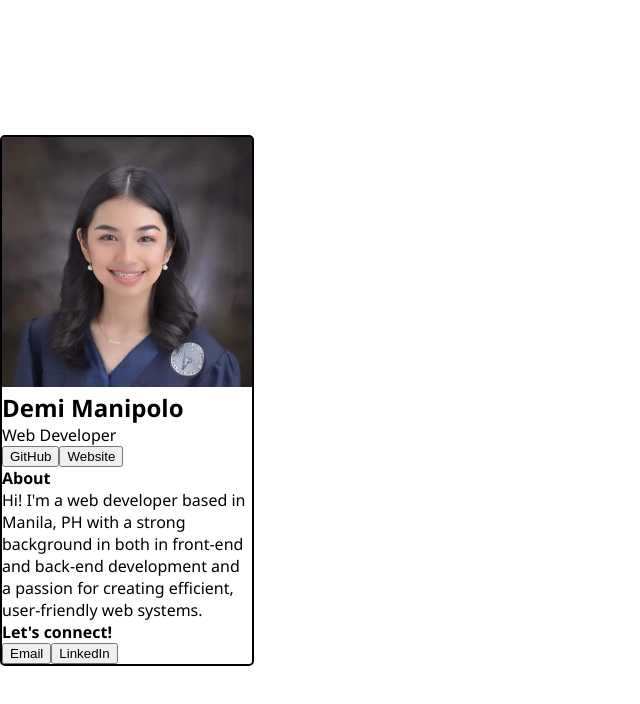
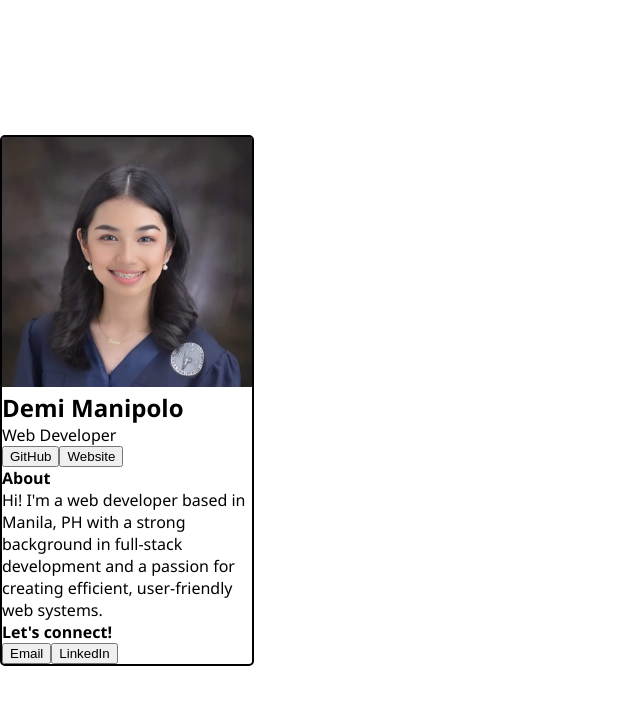
Before and after one commit to mmadiee/scrimba-digital-business-card, a React (Vite) app: page / in a window 1280 px wide. Shown: the top 704 px of the page, without its empty margins (0-640 px from the left). Built offline with nearby package versions, Linux system fonts and the light colour scheme.

Commit message:
Edited About section

```diff
--- a/src/components/Main.jsx
+++ b/src/components/Main.jsx
@@ -7,8 +7,8 @@ export default function Main() {
       </div>
       <div>
         <h4>About</h4>
-        <p>Hi! I&apos;m a web developer based in Manila, PH with a strong background in
-            both in front-end and back-end development and a passion for
+        <p>Hi! I&apos;m a web developer based in Manila, PH with a strong background
+            in full-stack development and a passion for
             creating efficient, user-friendly web systems. </p>
         <p><strong>Let&apos;s connect!</strong></p>
       </div>
```
